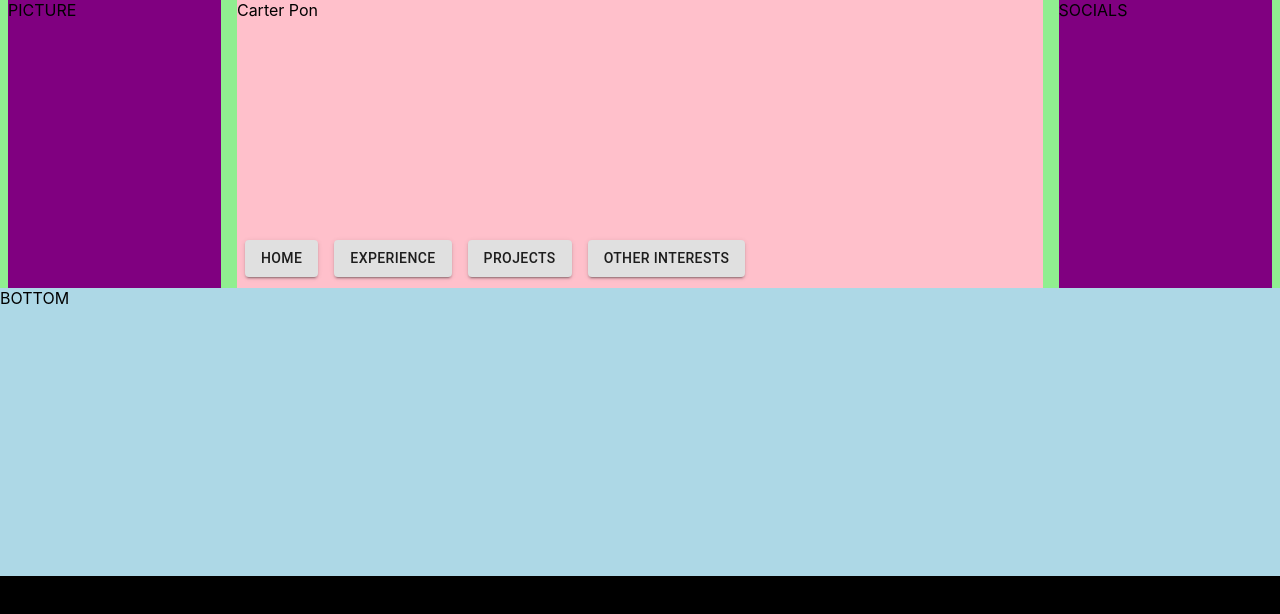
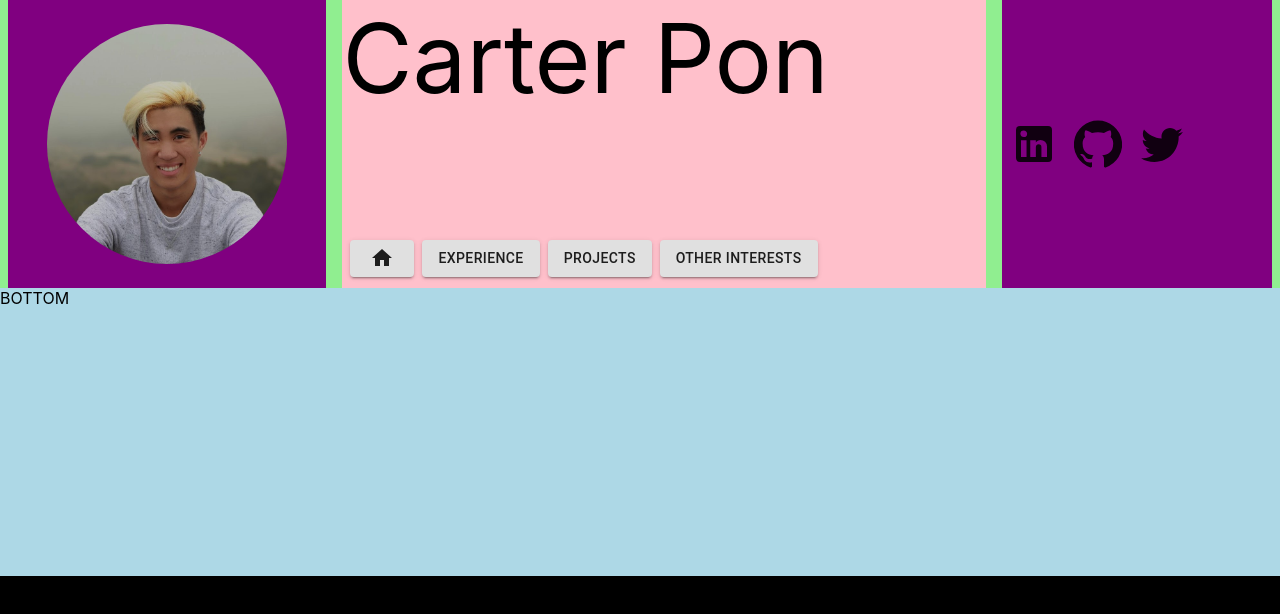
Before and after one commit to cpon00/carters-website, a React (Create React App) app: page / in a window 1280 px wide. Shown: the top 614 px of the page. Built offline with nearby package versions, Linux system fonts and the light colour scheme.

Commit message:
added buttons and styling, added avatar, added socials without links

```diff
--- a/package.json
+++ b/package.json
@@ -4,6 +4,7 @@
   "private": true,
   "dependencies": {
     "@material-ui/core": "^4.11.0",
+    "@material-ui/icons": "^4.9.1",
     "@testing-library/jest-dom": "^4.2.4",
     "@testing-library/react": "^9.5.0",
     "@testing-library/user-event": "^7.2.1",
--- a/src/App.js
+++ b/src/App.js
@@ -4,7 +4,6 @@ import './App.css'
 import { makeStyles } from '@material-ui/core/styles'
 
 import Resume from './pages/Resume'
-import { lightBlue } from '@material-ui/core/colors'
 
 const useStyles = makeStyles(theme => ({
   root: {
--- a/src/pages/Resume.jsx
+++ b/src/pages/Resume.jsx
@@ -1,10 +1,13 @@
 import React from 'react'
-import Paper from '@material-ui/core/Paper'
 import Button from '@material-ui/core/Button'
+import HomeIcon from '@material-ui/icons/Home'
+import Avatar from '@material-ui/core/Avatar'
+import LinkedInIcon from '@material-ui/icons/LinkedIn'
+import GitHubIcon from '@material-ui/icons/GitHub'
+import TwitterIcon from '@material-ui/icons/Twitter'
 
 import { makeStyles } from '@material-ui/core/styles'
 import clsx from 'clsx'
-import { green } from '@material-ui/core/colors'
 
 const useStyles = makeStyles(theme => ({
   root: {
@@ -26,15 +29,24 @@ const useStyles = makeStyles(theme => ({
 
   topSection: {
     flexGrow: 1,
+    display: 'flex',
     marginLeft: theme.spacing(1),
     marginRight: theme.spacing(1),
     backgroundColor: 'purple'
   },
 
   picture: {
+    display: 'flex',
+    justifyContent: 'center',
     flexGrow: 1,
     marginLeft: theme.spacing(1),
     marginRight: theme.spacing(1)
+  },
+  avatar: {
+    width: theme.spacing(30),
+    height: theme.spacing(30),
+    justifyContent: 'center',
+    alignSelf: 'center'
   },
 
   topCenterSection: {
@@ -46,11 +58,20 @@ const useStyles = makeStyles(theme => ({
 
   socials: {
     flexGrow: 1,
+    display: 'flex',
     marginLeft: theme.spacing(1),
     marginRight: theme.spacing(1)
   },
 
+  socialIcons: {
+    display: 'flex',
+    justifyContent: 'center',
+    alignSelf: 'center',
+    fontSize: theme.spacing(6)
+  },
+
   bio: {
+    fontSize: theme.spacing(12),
     height: theme.spacing(30)
   },
 
@@ -59,8 +80,7 @@ const useStyles = makeStyles(theme => ({
     flexDirection: 'row'
   },
   button: {
-    marginLeft: theme.spacing(1),
-    marginRight: theme.spacing(1)
+    marginLeft: theme.spacing(1)
   }
 }))
 
@@ -71,17 +91,20 @@ const Resume = props => {
       <div className={classes.topPanel}>
         {/* PICTURE */}
 
-        <div className={clsx(classes.topSection, classes.picture)}>PICTURE</div>
+        <div className={clsx(classes.topSection, classes.picture)}>
+          <Avatar className={classes.avatar} alt="me" src="/portrait.jpg" />
+        </div>
 
-        {/* CENTER SECTION */}
+        {/* BIO SECTION */}
 
         <div className={clsx(classes.topSection, classes.topCenterSection)}>
           <div className={classes.bio}> Carter Pon</div>
 
-          {/* TABS */}
+          {/* TAB BUTTONS */}
+
           <div className={classes.tabs}>
             <Button className={classes.button} variant="contained">
-              HOME
+              <HomeIcon />
             </Button>
             <Button className={classes.button} variant="contained">
               Experience
@@ -101,7 +124,26 @@ const Resume = props => {
 
         {/* SOCIALS */}
 
-        <div className={clsx(classes.topSection, classes.socials)}>SOCIALS</div>
+        <div className={clsx(classes.topSection, classes.socials)}>
+          <Button>
+            <LinkedInIcon
+              className={classes.socialIcons}
+              //   onClick={(window.location.href = 'https://www.linkedin.com/in/cpon/')}
+            />
+          </Button>
+          <Button>
+            <GitHubIcon
+              className={classes.socialIcons}
+              //   onClick={(window.location.href = 'https://github.com/cpon00')}
+            />
+          </Button>
+          <Button>
+            <TwitterIcon
+              className={classes.socialIcons}
+              //   onClick={(window.location.href = 'https://twitter.com/cpon00')}
+            />
+          </Button>
+        </div>
       </div>
       <div className={classes.bottomPanel}>BOTTOM</div>
     </div>
```
Also changed, not shown: public/portrait.JPG (added), 1 other file (tests, documents, lock files or other folders).
